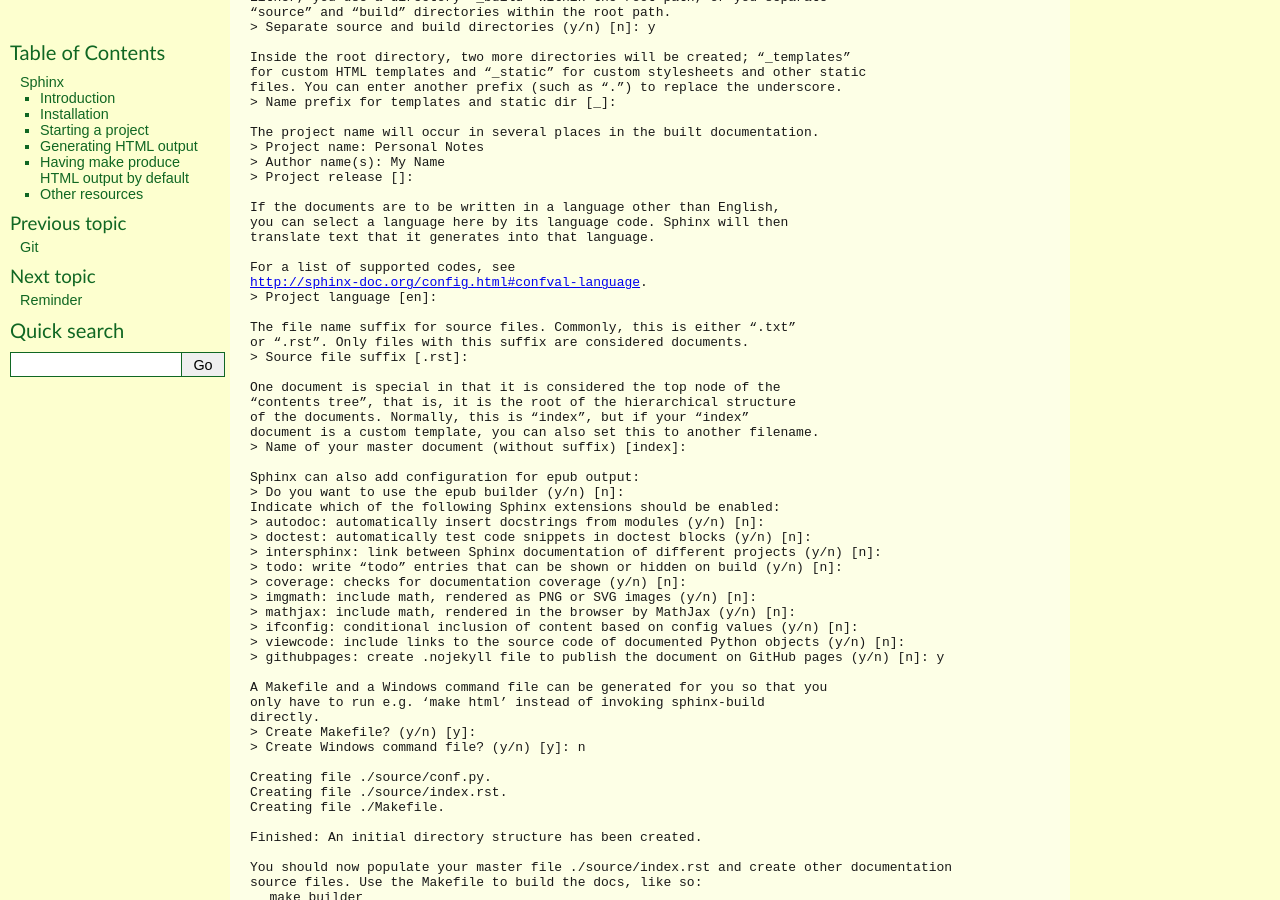
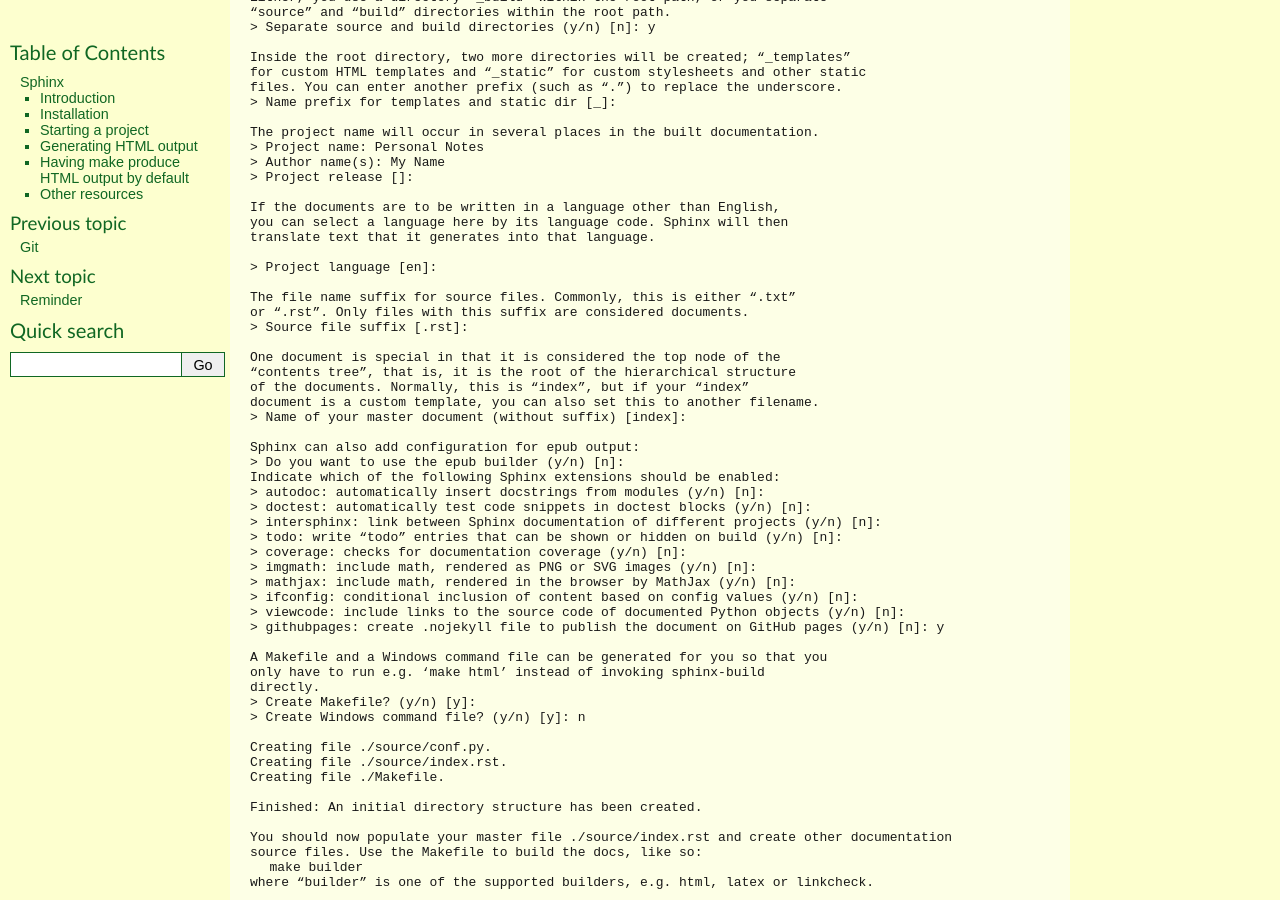
Before and after one commit to thierr26/thierr26_personal_notes_sphinx_sources, a Sphinx documentation site: the page built from source/sphinx.rst, in a window 1280 px wide and 900 px high, scrolled down 959 px. Built offline with Sphinx 7.4.7, drawn with Linux system fonts in a browser that asks for light colours.

Commit message:
Remove broken link

```diff
--- a/source/sphinx.rst
+++ b/source/sphinx.rst
@@ -77,8 +77,6 @@
 | you can select a language here by its language code. Sphinx will then
 | translate text that it generates into that language.
 |
-| For a list of supported codes, see
-| http://sphinx-doc.org/config.html#confval-language.
 | > Project language [en]:
 |
 | The file name suffix for source files. Commonly, this is either ".txt"
```
